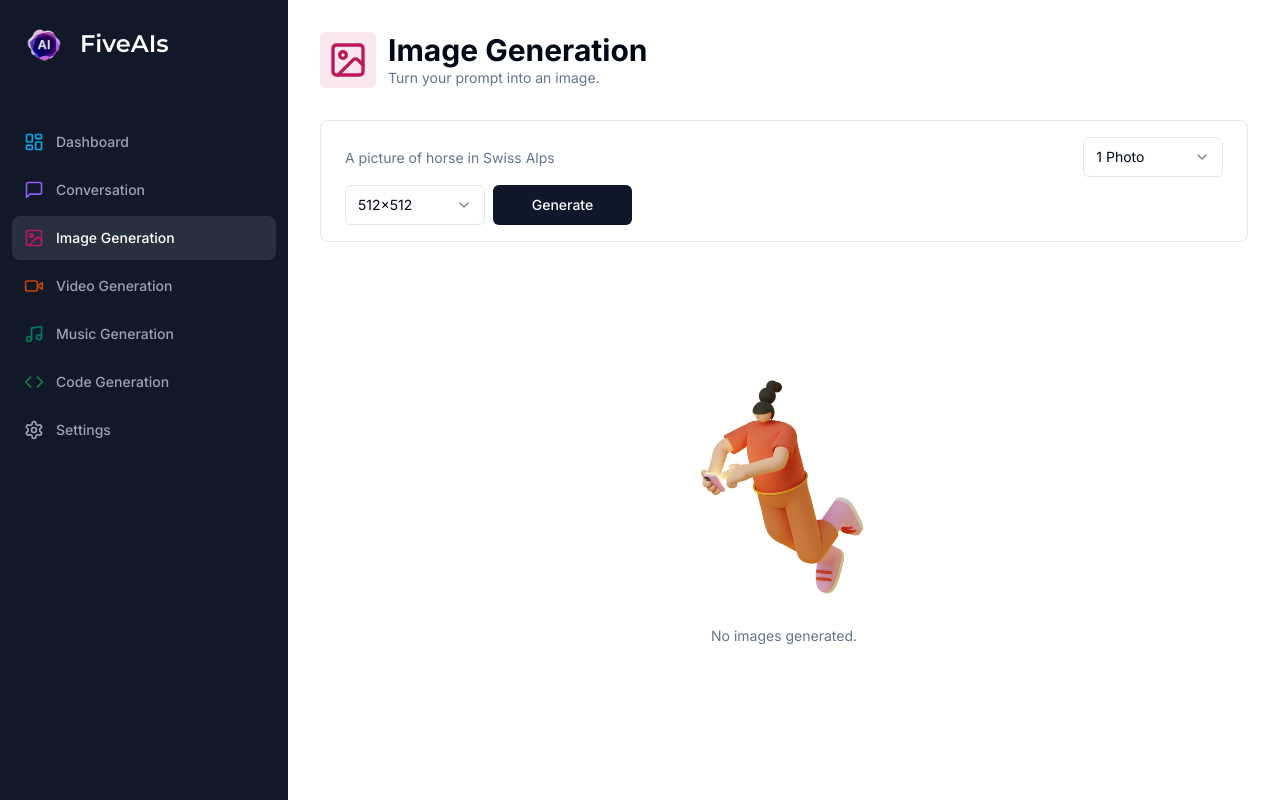
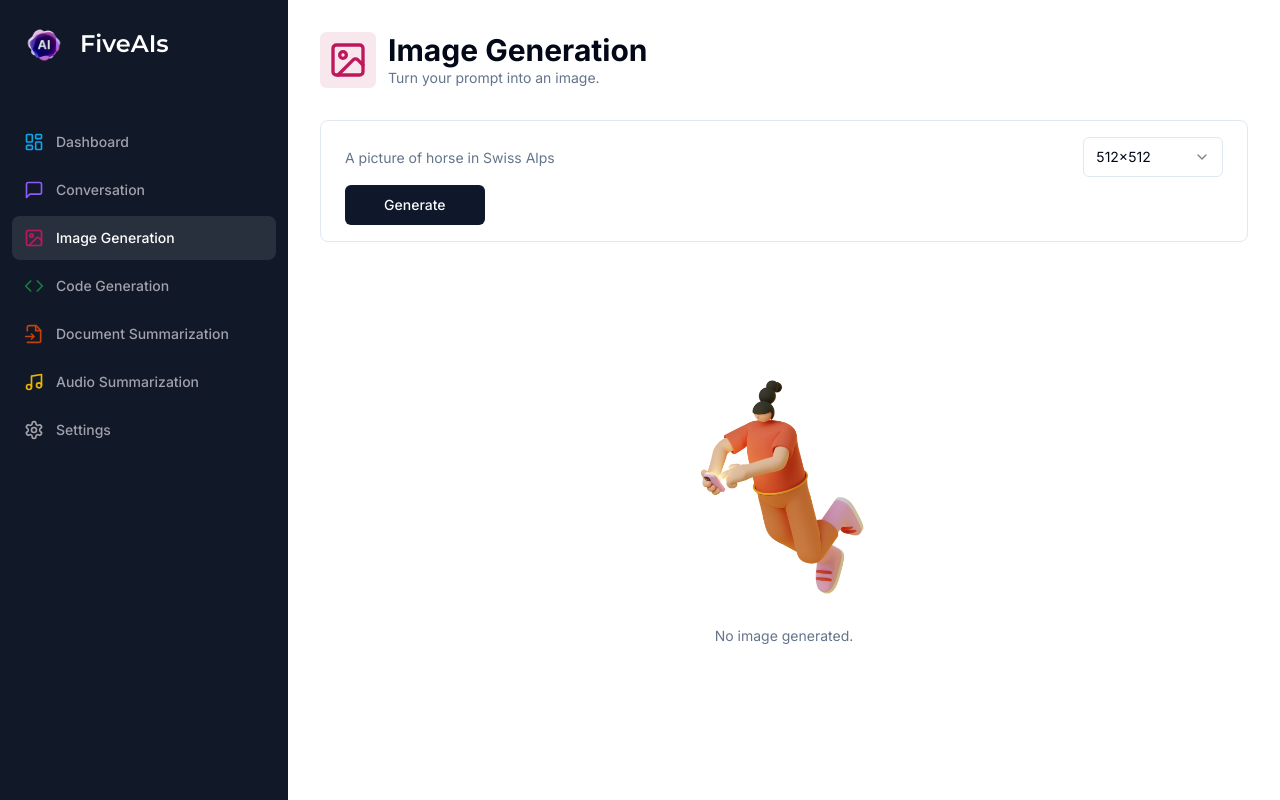
Before and after one commit to pearlescence-m/five-ais, a Next.js app: page /image in a window 1280 px wide. Built offline with nearby package versions, Linux system fonts and the light colour scheme.

Commit message:
changed to hugging face

```diff
--- a/app/(dashboard)/(routes)/dashboard/page.tsx
+++ b/app/(dashboard)/(routes)/dashboard/page.tsx
@@ -8,7 +8,8 @@ import {
   Code,
   ImageIcon,
   Music,
-  VideoIcon
+  VideoIcon,
+  FileInput
 } from "lucide-react"
 import { useRouter } from "next/navigation";
 
@@ -28,25 +29,25 @@ const tools = [
     href: '/image',
   },
   {
-    label: 'Video Generation',
-    icon: VideoIcon,
+    label: 'Code Generation',
+    icon: Code,
+    color: "text-green-700",
+    bgColor: "bg-green-700/10",
+    href: '/code',
+  },
+  {
+    label: "Document Summarization",
+    icon: FileInput,
     color: "text-orange-700",
     bgColor: "bg-orange-700/10",
     href: '/video',
   },
   {
-    label: 'Music Generation',
+    label: "Audio Summarization",
     icon: Music,
     href: '/music',
     color: "text-emerald-500",
     bgColor: "bg-emerald-500/10",
-  },
-  {
-    label: 'Code Generation',
-    icon: Code,
-    color: "text-green-700",
-    bgColor: "bg-green-700/10",
-    href: '/code',
   },
 ]
 
--- a/app/(dashboard)/(routes)/image/constants.ts
+++ b/app/(dashboard)/(routes)/image/constants.ts
@@ -4,32 +4,8 @@ export const formSchema = z.object({
   prompt: z.string().min(1, {
     message: "Image Prompt is required."
   }),
-  amount: z.string().min(1),
   resolution: z.string().min(1),
 });
-
-export const amountOptions = [
-  {
-    value: "1",
-    label: "1 Photo"
-  },
-  {
-    value: "2",
-    label: "2 Photos"
-  },
-  {
-    value: "3",
-    label: "3 Photos"
-  },
-  {
-    value: "4",
-    label: "4 Photos"
-  },
-  {
-    value: "5",
-    label: "5 Photos"
-  }
-];
 
 export const resolutionOptions = [
   {
--- a/app/(dashboard)/(routes)/image/page.tsx
+++ b/app/(dashboard)/(routes)/image/page.tsx
@@ -16,19 +16,18 @@ import { Button } from '@/components/ui/button'
 import { Empty } from '@/components/empty'
 import { Loader } from '@/components/loader'
 
-import { resolutionOptions, amountOptions, formSchema } from './constants'
+import { resolutionOptions, formSchema } from './constants'
 import { Card, CardFooter } from '@/components/ui/card'
 import { Select, SelectContent, SelectItem, SelectTrigger, SelectValue } from '@/components/ui/select'
 
 const ImagePage = () => {
   const router = useRouter()
-  const [images, setImages] = useState<string[]>([])
+  const [image, setImage] = useState<string>("")
 
   const form = useForm<z.infer<typeof formSchema>>({
     resolver: zodResolver(formSchema),
     defaultValues: {
       prompt: '',
-      amount: '1',
       resolution: '512x512',
     },
   })
@@ -36,11 +35,30 @@ const ImagePage = () => {
 
   const onSubmit = async (values: z.infer<typeof formSchema>) => {
     try {
-      setImages([]);
-      const response = await axios.post('/api/image');
-      const urls = response.data.map((image: { url: string }) => image.url);
+      setImage("");
+      const response = await axios.post('/api/image',  {
+        prompt: values.prompt,
+        resolution: values.resolution
+      }
+      );
+      // const img = URL.createObjectURL(new Blob([response.data]))
+      // console.log(img)
+      // Check if the response is a valid blob.
 
-      setImages(urls);
+      // console.log(response.data.blob())
+
+
+
+      const imgURL = URL.createObjectURL(response.data);
+      console.log(imgURL)
+        // Set the URL as the new image source.
+      // setImage(imgURL);
+
+      // const buffer = Buffer.from(response.data);
+      // console.log(buffer)
+      // const attach = new AttachmentBuilder(buffer, { name: 'result.jpeg' });
+      // // const image = cv.imdecode(buffer);
+      // setImage(img);
       form.reset();
     } catch (error: any) {
       console.log(error)
@@ -80,36 +98,6 @@ const ImagePage = () => {
                   </FormItem>
                 )}
               />
-              <FormField
-              control={form.control}
-              name="amount"
-              render={({ field }) => (
-                <FormItem className="col-span-12 lg:col-span-2">
-                  <Select
-                    disabled={isLoading}
-                    onValueChange={field.onChange}
-                    value={field.value}
-                    defaultValue={field.value}
-                  >
-                    <FormControl>
-                      <SelectTrigger>
-                        <SelectValue defaultValue={field.value} />
-                      </SelectTrigger>
-                    </FormControl>
-                    <SelectContent>
-                      {amountOptions.map((option) => (
-                        <SelectItem
-                          key={option.value}
-                          value={option.value}
-                        >
-                          {option.label}
-                        </SelectItem>
-                      ))}
-                    </SelectContent>
-                  </Select>
-                </FormItem>
-              )}
-            />
             <FormField
               control={form.control}
               name="resolution"
@@ -157,28 +145,28 @@ const ImagePage = () => {
               <Loader />
             </div>
           )}
-          {images.length === 0 && !isLoading && (
-            <Empty label="No images generated." />
+          {image.length === 0 && !isLoading && (
+            <Empty label="No image generated." />
           )}
-          <div className="grid grid-cols-1 md:grid-cols-2 lg:grid-cols-3 xl:grid-cols-4 gap-4 mt-8">
-            {images.map((src) => (
-              <Card key={src} className="rounded-lg overflow-hidden">
+          {image.length != 0 && (
+          <div className="w-auto h-auto">
+              <Card className="rounded-lg overflow-hidden">
                 <div className="relative aspect-square">
-                  <Image fill alt="Generated" src={src} />
+                  <img alt="Generated" src={image} />
                 </div>
-                <CardFooter className="p-2">
+                {/* <CardFooter className="p-2">
                   <Button
-                    onClick={() => window.open(src)}
+                    onClick={() => window.open(image)}
                     variant="secondary"
                     className="w-full"
                   >
                     <Download className="h-4 w-4 mr-2" />
                     Download
                   </Button>
-                </CardFooter>
+                </CardFooter> */}
               </Card>
-            ))}
           </div>
+          )}
         </div>
       </div>
     </div>
--- a/app/api/code/route.ts
+++ b/app/api/code/route.ts
@@ -1,15 +1,14 @@
 import { auth } from "@clerk/nextjs";
 import { NextResponse } from "next/server";
-import { OpenAI } from "openai";
 
-const openai = new OpenAI({
-    apiKey: process.env.OPENAI_API_KEY,
-  });
+// const openai = new OpenAI({
+//     apiKey: process.env.OPENAI_API_KEY,
+//   });
 
-const instructionMessage: OpenAI.Chat.ChatCompletionMessage = {
-  role: "system",
-  content: "You are a code generator. You must anwer only in markdown code snippets. Use code comments for explanations."
-}
+// const instructionMessage: OpenAI.Chat.ChatCompletionMessage = {
+//   role: "system",
+//   content: "You are a code generator. You must anwer only in markdown code snippets. Use code comments for explanations."
+// }
 
 export async function POST(
   req: Request
@@ -23,20 +22,20 @@ export async function POST(
       return new NextResponse("Unauthorized", { status: 401 });
     }
 
-    if (!openai.apiKey) {
-      return new NextResponse("OpenAI API Key not configured.", { status: 500 });
-    }
+    // if (!openai.apiKey) {
+    //   return new NextResponse("OpenAI API Key not configured.", { status: 500 });
+    // }
 
     if (!messages) {
       return new NextResponse("Messages are required", { status: 400 });
     }
 
-    const response = await openai.chat.completions.create({
-      model: "gpt-3.5-turbo",
-      messages: [instructionMessage, ...messages]
-    });
+    // const response = await openai.chat.completions.create({
+    //   model: "gpt-3.5-turbo",
+    //   messages: [instructionMessage, ...messages]
+    // });
 
-    return NextResponse.json(response.choices[0].message);
+    // return NextResponse.json(response.choices[0].message);
   } catch (error) {
     console.log('[CODE_ERROR]', error);
     return new NextResponse("Internal Error", { status: 500 });
--- a/app/api/image/route.ts
+++ b/app/api/image/route.ts
@@ -1,44 +1,56 @@
-import { auth } from "@clerk/nextjs";
-import { NextResponse } from "next/server";
-import { OpenAI } from "openai";
+import { auth } from '@clerk/nextjs'
+import { NextResponse } from 'next/server'
+import { HfInference } from '@huggingface/inference'
 
-const openai = new OpenAI({
-  apiKey: process.env.OPENAI_API_KEY,
-});
+const inference = new HfInference(process.env.HF_ACCESS_TOKEN)
 
-export async function POST(
-  req: Request
-) {
+export async function POST(req: Request) {
   try {
-    const { userId } = auth();
-    const body = await req.json();
-    const { prompt, amount = 1, resolution = "512x512" } = body;
+    const { userId } = auth()
+    const body = await req.json()
+    const { prompt, resolution } = body
 
     if (!userId) {
-      return new NextResponse("Unauthorized", { status: 401 });
+      return new NextResponse('Unauthorized', { status: 401 })
     }
 
     if (!prompt) {
-      return new NextResponse("Prompt is required", { status: 400 });
-    }
-
-    if (!amount) {
-      return new NextResponse("Amount is required", { status: 400 });
+      return new NextResponse('Prompt is required', { status: 400 })
     }
 
     if (!resolution) {
-      return new NextResponse("Resolution is required", { status: 400 });
+      return new NextResponse('Resolution is required', { status: 400 })
     }
 
-    const response = await openai.images.generate({
-      prompt,
-      n: parseInt(amount, 10),
-      size: resolution,
-    });
+    const imgRes = Number(resolution.split('x')[0])
 
-    return NextResponse.json(response.data);
+    const response = await inference.textToImage({
+      // headers: {
+      //   Accept: "application/json",
+      //   "Content-Type": "application/json",
+      //   }
+      // ,
+      // data:
+      // {
+        model: 'stabilityai/stable-diffusion-2-1',
+        inputs: prompt,
+        parameters: {
+          height: imgRes,
+          width: imgRes,
+        },
+      },
+      // }
+    )
+    // const url = URL.createObjectURL(response);
+    // const buffer = Buffer.from(await response.arrayBuffer())
+    // response.type('Content-Type', response.type)
+    // response.setHeader('Content-Length', buffer.length)
+    // response.end(buffer)
+
+    // console.log(url)
+    return NextResponse.json(response)
   } catch (error) {
-    console.log('[IMAGE_ERROR]', error);
-    return new NextResponse("Internal Error", { status: 500 });
+    console.log('[IMAGE_ERROR]', error)
+    return new NextResponse('Internal Error', { status: 500 })
   }
-};
+}
--- a/components/sidebar.tsx
+++ b/components/sidebar.tsx
@@ -8,12 +8,12 @@ import { usePathname } from "next/navigation"
 import { cn } from "@/lib/utils"
 import {
     Code,
+    FileInput,
     ImageIcon,
     LayoutDashboard,
     MessageSquare,
     Music,
-    Settings,
-    VideoIcon
+    Settings
 } from "lucide-react"
 
 const montserrat = Montserrat({
@@ -41,22 +41,22 @@ const routes = [
         color: "text-pink-700",
     },
     {
-        label: "Video Generation",
-        icon: VideoIcon,
+        label: "Code Generation",
+        icon: Code,
+        href: "/code",
+        color: "text-green-700",
+    },
+    {
+        label: "Document Summarization",
+        icon: FileInput,
         href: "/video",
         color: "text-orange-700",
     },
     {
-        label: "Music Generation",
+        label: "Audio Summarization",
         icon: Music,
         href: "/music",
-        color: "text-emerald-700",
-    },
-    {
-        label: "Code Generation",
-        icon: Code,
-        href: "/code",
-        color: "text-green-700",
+        color: "text-yellow-500",
     },
     {
         label: "Settings",
--- a/next.config.js
+++ b/next.config.js
@@ -2,9 +2,7 @@
 const nextConfig = {
     images: {
       domains: [
-        "googleusercontent.com",
-        "oaidalleapiprodscus.blob.core.windows.net",
-        "cdn.openai.com"
+        "localhost"
       ]
     },
   }
```
